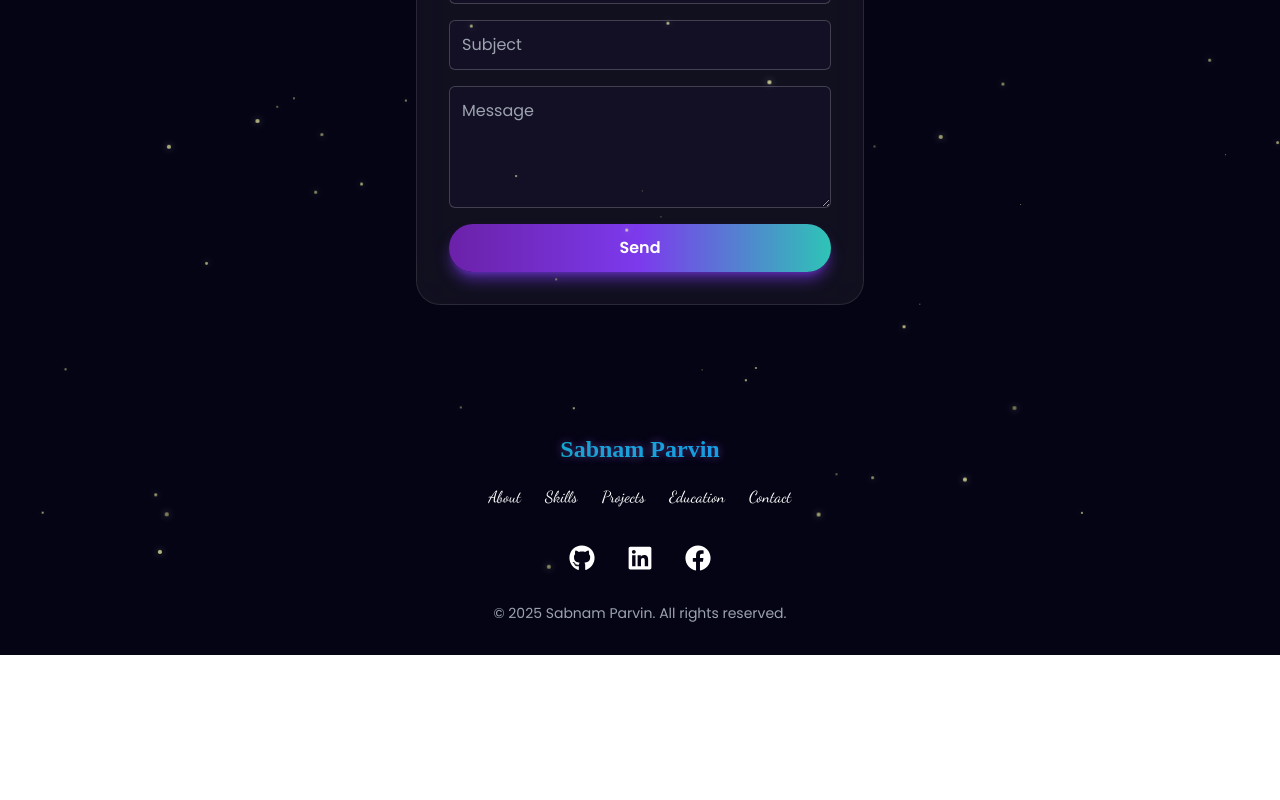
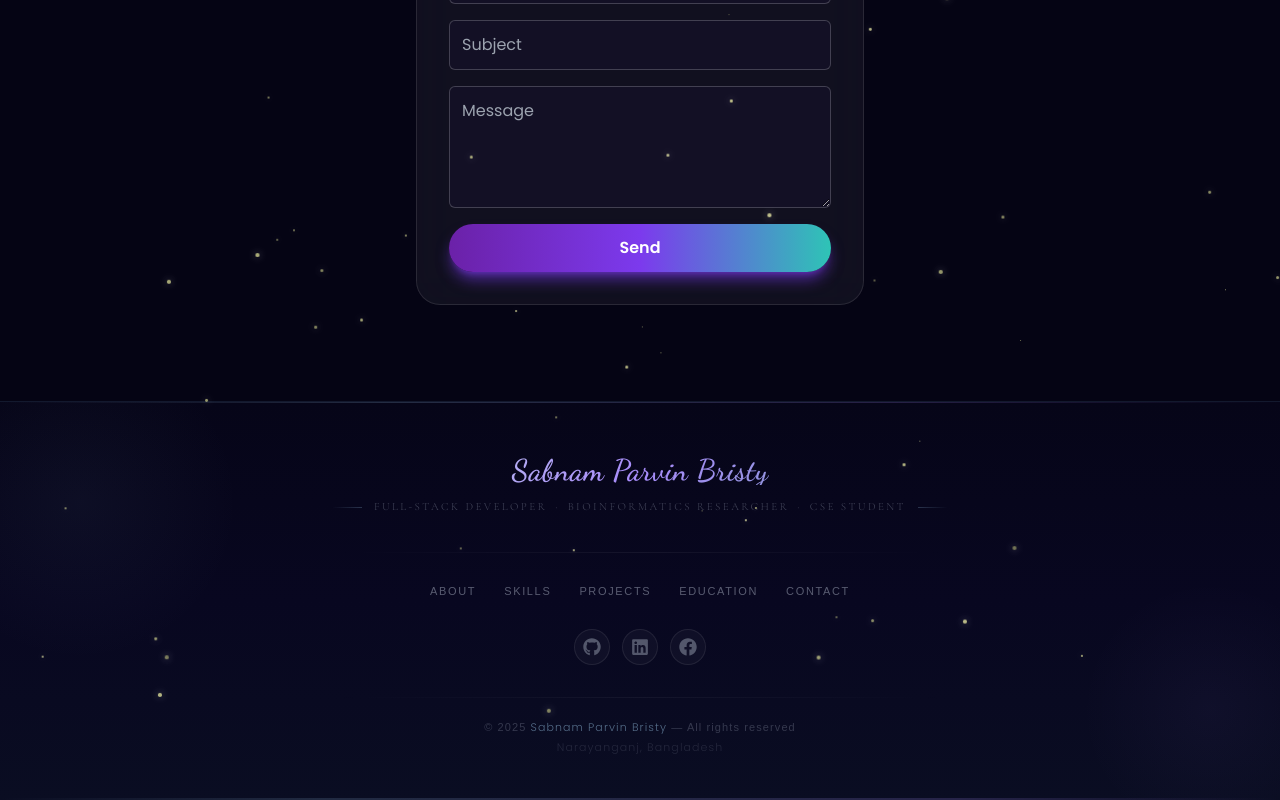
Before and after one commit to sabnamparvinbristy/portfolio, a React (Vite) app: page / in a window 1280 px wide. Shown: the part 5600-6400 px from the top of the page. Before the commit the page ends 6255 px from the top, so only its background shows below. Built offline with nearby package versions, Linux system fonts and the light colour scheme; a web font is replaced by a local one.

Commit message:
footer updated

```diff
--- a/src/components/Footer/Footer.jsx
+++ b/src/components/Footer/Footer.jsx
@@ -1,125 +1,219 @@
-import React from "react";
-import { FaGithub, FaLinkedin, FaFacebook } from "react-icons/fa";
+import React from 'react';
+import { FaGithub, FaLinkedin, FaFacebook } from 'react-icons/fa';
+
+const navItems = [
+  { name: 'About',     id: 'about'     },
+  { name: 'Skills',    id: 'skills'    },
+  { name: 'Projects',  id: 'work'      },
+  { name: 'Education', id: 'education' },
+  { name: 'Contact',   id: 'contact'   },
+];
+
+const socials = [
+  { href: 'https://github.com/sabnamparvinbristy',    Icon: FaGithub,   label: 'GitHub'   },
+  { href: 'https://www.linkedin.com/in/sabnamparvin', Icon: FaLinkedin, label: 'LinkedIn' },
+  { href: 'https://www.facebook.com/sabnamsp10',      Icon: FaFacebook, label: 'Facebook' },
+];
 
 const Footer = () => {
-  // Smooth scroll function
-  const handleScroll = (sectionId) => {
-    const section = document.getElementById(sectionId);
-    if (section) {
-      section.scrollIntoView({ behavior: "smooth" });
+  const scrollTo = id =>
+    document.getElementById(id)?.scrollIntoView({ behavior: 'smooth' });
+
+  return (
+    <>
+      <style>{`
+        .footer-nav-btn {
+          font-family: 'Jost', sans-serif;
+          font-size: 11px;
+          letter-spacing: 0.15em;
+          text-transform: uppercase;
+          color: rgba(210,220,235,0.40);
+          background: transparent;
+          border: none;
+          cursor: pointer;
+          transition: color 0.25s ease;
+          padding: 2px 0;
+          position: relative;
         }
-  };
-  return (
-    <footer className="text-white py-8 px-[12vw] md:px-[7vw] lg:px-[20vw]">
-      <div className="container mx-auto text-center">
-        {/* Name / Logo */}
-        <h2
-          className="
-    text-2xl
-    font-semibold
-    font-greatvibes
-    drop-shadow-md
-    transition-colors duration-500 ease-in-out
-  "
-          style={{
-            fontFamily: "'Great Vibes', cursive",
-            background:
-              "linear-gradient(90deg, oklch(64% 0.29 180), oklch(63% 0.28 234))",
-            WebkitBackgroundClip: "text",
-            WebkitTextFillColor: "transparent",
-            textShadow:
-              "0 0 8px rgba(139, 92, 246, 0.25), 0 0 12px rgba(187, 134, 252, 0.3)",
-          }}
-        >
-          Sabnam Parvin
+        .footer-nav-btn::after {
+          content: '';
+          position: absolute;
+          bottom: -1px;
+          left: 0;
+          width: 0;
+          height: 1px;
+          background: linear-gradient(90deg, #7C9FBF, #a78bfa);
+          transition: width 0.3s ease;
+        }
+        .footer-nav-btn:hover { color: rgba(210,220,235,0.85); }
+        .footer-nav-btn:hover::after { width: 100%; }
+
+        .footer-social-link {
+          display: flex;
+          align-items: center;
+          justify-content: center;
+          width: 36px;
+          height: 36px;
+          border-radius: 50%;
+          background: rgba(255,255,255,0.03);
+          border: 1px solid rgba(255,255,255,0.08);
+          color: rgba(210,220,235,0.35);
+          transition: all 0.3s ease;
+          text-decoration: none;
+        }
+        .footer-social-link:hover {
+          background: rgba(124,159,191,0.10);
+          border-color: rgba(124,159,191,0.35);
+          color: #a5c0d8;
+          transform: translateY(-3px);
+        }
+
+        .footer-ornament {
+          display: flex;
+          align-items: center;
+          gap: 12px;
+          justify-content: center;
+        }
+        .footer-ornament::before,
+        .footer-ornament::after {
+          content: '';
+          flex: 1;
+          max-width: 80px;
+          height: 1px;
+          background: linear-gradient(90deg, transparent, rgba(124,159,191,0.30));
+        }
+        .footer-ornament::after {
+          background: linear-gradient(90deg, rgba(124,159,191,0.30), transparent);
+        }
+      `}</style>
+
+      <footer style={{
+        background: 'linear-gradient(180deg, #060518 0%, #080720 50%, #0a0d22 100%)',
+        borderTop: '1px solid rgba(124,159,191,0.08)',
+        position: 'relative',
+        overflow: 'hidden',
+      }}>
+
+        {/* Ambient glow — top left */}
+        <div style={{
+          position: 'absolute', top: '-60px', left: '-80px',
+          width: '320px', height: '320px',
+          background: 'radial-gradient(circle, rgba(124,159,191,0.055) 0%, transparent 70%)',
+          pointerEvents: 'none',
+        }} />
+
+        {/* Ambient glow — bottom right */}
+        <div style={{
+          position: 'absolute', bottom: '-40px', right: '-60px',
+          width: '260px', height: '260px',
+          background: 'radial-gradient(circle, rgba(167,139,250,0.045) 0%, transparent 70%)',
+          pointerEvents: 'none',
+        }} />
+
+        {/* Fine top rule*/}
+        <div style={{
+          height: '1px',
+          background: 'linear-gradient(90deg, transparent 0%, rgba(124,159,191,0.25) 30%, rgba(167,139,250,0.20) 70%, transparent 100%)',
+        }} />
+
+        <div style={{
+          maxWidth: '680px', margin: '0 auto',
+          padding: '52px 32px 40px',
+          position: 'relative', zIndex: 1,
+        }}>
+
+          {/*Name block*/}
+          <div style={{ textAlign: 'center', marginBottom: '36px' }}>
+            <h2 style={{
+              fontFamily: "'Dancing Script', cursive",
+              fontSize: '30px', fontWeight: 600,
+              lineHeight: 1, marginBottom: '10px',
+              background: 'linear-gradient(135deg, #c4d6e8 0%, #a78bfa 50%, #7C9FBF 100%)',
+              WebkitBackgroundClip: 'text',
+              WebkitTextFillColor: 'transparent',
+              letterSpacing: '0.02em',
+            }}>
+              Sabnam Parvin Bristy
             </h2>
 
-        {/* navigation link */}
+            <div className="footer-ornament" style={{ margin: '14px 0 0' }}>
+              <span style={{
+                fontFamily: "'Cormorant Garamond', serif",
+                fontSize: '11px', fontWeight: 300,
+                letterSpacing: '0.22em', textTransform: 'uppercase',
+                color: 'rgba(210,220,235,0.30)',
+              }}>
+                Full-Stack Developer&ensp;·&ensp;Bioinformatics Researcher&ensp;·&ensp;CSE Student
+              </span>
+            </div>
+          </div>
 
-        <nav className="flex flex-wrap justify-center space-x-4 sm:space-x-6 mt-4">
-          {[
-            { name: "About", id: "about" },
-            { name: "Skills", id: "skills" },
-            { name: "Projects", id: "work" },
-            { name: "Education", id: "education" },
-            { name: "Contact", id: "contact" },
-          ].map((item, index) => (
-            <div key={index} className="relative group my-1">
-              <button
-                onClick={() => handleScroll(item.id)}
-                className="
-    text-sm sm:text-base
-    relative z-10
-    font-[Dancing Script]
-    transition duration-300 ease-in-out
-    group-hover:scale-110
-    group-hover:text-transparent
-    group-hover:bg-gradient-to-r
-    group-hover:from-[#a855f7]
-    group-hover:to-[#2EC4B6]
-    group-hover:bg-clip-text
-  "
-                style={{ fontFamily: "'Dancing Script', cursive" }}
-              >
-                {item.name}
+          {/*Thin rule*/}
+          <div style={{
+            height: '1px',
+            background: 'linear-gradient(90deg, transparent, rgba(255,255,255,0.06), transparent)',
+            marginBottom: '28px',
+          }} />
+
+          {/*Nav links*/}
+          <nav style={{
+            display: 'flex', flexWrap: 'wrap',
+            justifyContent: 'center', gap: '6px 28px', marginBottom: '28px',
+          }}>
+            {navItems.map(({ name, id }) => (
+              <button key={id} className="footer-nav-btn" onClick={() => scrollTo(id)}>
+                {name}
               </button>
-
-              <span
-                className="
-          absolute left-0 bottom-0 w-0 h-[2px]
-          transition-all duration-300
-          group-hover:w-full
-          bg-gradient-to-r from-[#2EC4B6] to-[#a855f7]
-        "
-              ></span>
-            </div>
             ))}
           </nav>
-        {/* social media link */}
-        <div className="flex flex-wrap justify-center space-x-4 mt-6">
-          {[
-            {
-              icon: <FaGithub size={26} />,
-              link: "https://github.com/sabnamparvinbristy",
-            },
-            {
-              icon: <FaLinkedin size={26} />,
-              link: "https://www.linkedin.com/in/sabnamparvin",
-            },
-            {
-              icon: <FaFacebook size={26} />,
-              link: "https://www.facebook.com/sabnamsp10",
-            },
-          ].map((item, index) => (
-            <a
-              key={index}
-              href={item.link}
-              target="_blank"
-              rel="noopener noreferrer"
-              className="
-        text-white
-        p-2
-        rounded-full
-        transition-all
-        duration-300
-        transform
-        hover:scale-125
-        hover:bg-white/10
-        hover:backdrop-blur-md
-        hover:shadow-md
-      "
-            >
-              {item.icon}
+
+          {/*Social icons*/}
+          <div style={{
+            display: 'flex', justifyContent: 'center',
+            gap: '12px', marginBottom: '32px',
+          }}>
+            {socials.map(({ href, Icon, label }) => (
+              <a key={label} href={href} target="_blank"
+                rel="noopener noreferrer" title={label}
+                className="footer-social-link">
+                <Icon size={18} />
               </a>
             ))}
           </div>
-        {/* cp right text */}
 
-        <p className="text-sm text-gray-400 mt-6">
-          © 2025 Sabnam Parvin. All rights reserved.
+          {/*Fine rule*/}
+          <div style={{
+            height: '1px',
+            background: 'linear-gradient(90deg, transparent, rgba(255,255,255,0.05), transparent)',
+            marginBottom: '20px',
+          }} />
+
+          {/*copyright with auto year*/}
+          <p style={{
+            textAlign: 'center',
+            fontFamily: "'Jost', sans-serif",
+            fontSize: '11px', fontWeight: 300,
+            letterSpacing: '0.10em',
+            color: 'rgba(210,220,235,0.22)',
+            lineHeight: 1.8,
+          }}>
+            © {new Date().getFullYear()}{' '}
+            <span style={{ color: 'rgba(124,159,191,0.65)' }}>Sabnam Parvin Bristy</span>
+            {' '}— All rights reserved
+            <br />
+            <span style={{ opacity: 0.6 }}>Narayanganj, Bangladesh</span>
           </p>
+
         </div>
+
+        {/*bottom accent strip*/}
+        <div style={{
+          height: '2px',
+          background: 'linear-gradient(90deg, transparent 0%, rgba(124,159,191,0.20) 25%, rgba(167,139,250,0.18) 75%, transparent 100%)',
+        }} />
       </footer>
+    </>
   );
 };
+
 export default Footer;
```
Lines whose indentation alone changed are shown as unchanged.
